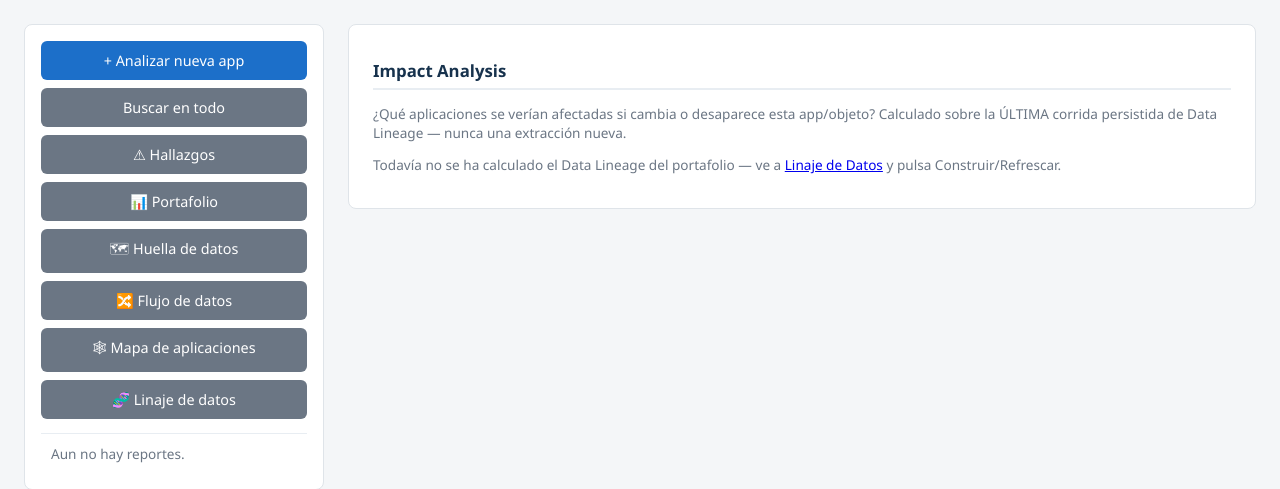
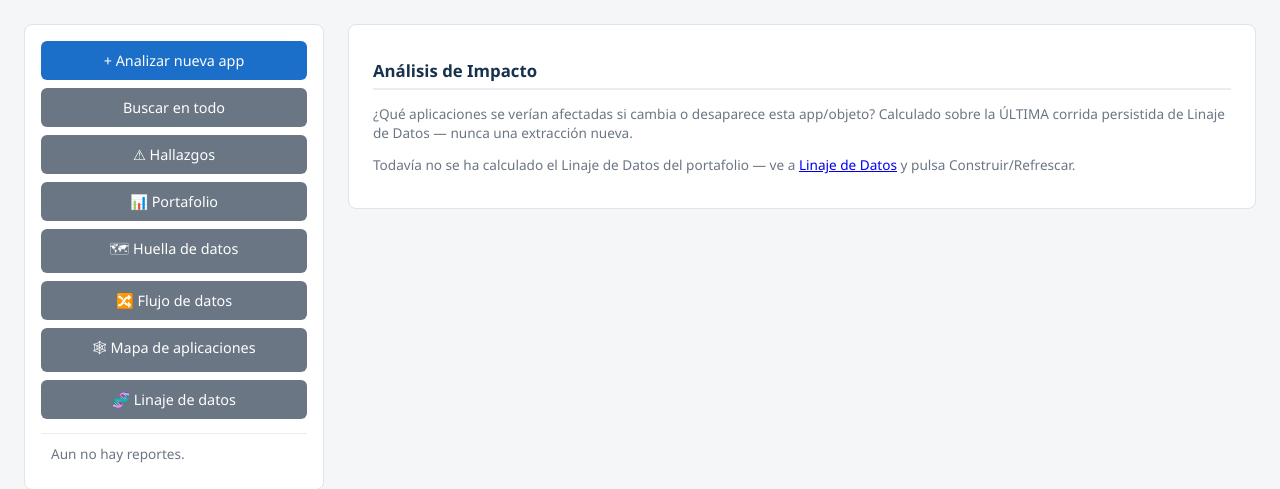
Before and after one commit to EduardoPizzano/QAPV-LegacyAppAnalyzer, a Flask app: page /lineage/impact in a window 1280 px wide. Shown: the part 64-553 px from the top of the page. Run offline with Flask 3, Linux system fonts and the light colour scheme; data that the repository does not hold is empty; some libraries are stand-ins or nearby versions.

Commit message:
fix: complete data lineage i18n

```diff
--- a/app.py
+++ b/app.py
@@ -635,11 +635,11 @@ def lineage_build():
     try:
         summary = data_lineage.run_lineage_build(triggered_by="manual")
     except Exception as e:
-        flash(_("Error al construir el Data Lineage: %(err)s") % {"err": e})
+        flash(_("Error al construir el Linaje de Datos: %(err)s") % {"err": e})
         return redirect(url_for("lineage_overview"))
 
     flash(
-        _("Data Lineage reconstruido: %(apps)s app(s), %(edges)s relacion(es) de linaje.")
+        _("Linaje de Datos reconstruido: %(apps)s app(s), %(edges)s relacion(es) de linaje.")
         % {"apps": summary.app_count, "edges": summary.edge_count}
     )
     return redirect(url_for("lineage_overview"))
--- a/templates/lineage_application_detail.html
+++ b/templates/lineage_application_detail.html
@@ -7,13 +7,13 @@
     <p class="muted">
         <a href="{{ url_for('app_detail', app_id=app.id) }}">{{ _('Ver detalle de la app') }}</a>
         · <a href="{{ url_for('lineage_explorer', app_id=app.id) }}">{{ _('Explorar en vivo') }}</a>
-        · <a href="{{ url_for('lineage_impact_analysis', app_id=app.id) }}">{{ _('Impact analysis') }}</a>
+        · <a href="{{ url_for('lineage_impact_analysis', app_id=app.id) }}">{{ _('Análisis de impacto') }}</a>
     </p>
 
     {% if not run %}
-    <p class="muted">{{ _('Todavía no se ha calculado el Data Lineage del portafolio — ve a') }} <a href="{{ url_for('lineage_overview') }}">{{ _('Linaje de Datos') }}</a> {{ _('y pulsa Construir/Refrescar.') }}</p>
+    <p class="muted">{{ _('Todavía no se ha calculado el Linaje de Datos del portafolio — ve a') }} <a href="{{ url_for('lineage_overview') }}">{{ _('Linaje de Datos') }}</a> {{ _('y pulsa Construir/Refrescar.') }}</p>
     {% elif not classification %}
-    <p class="muted">{{ _('Esta app no participó en la última corrida de Data Lineage (sin evidencia de relaciones productor/consumidor).') }}</p>
+    <p class="muted">{{ _('Esta app no participó en la última corrida de Linaje de Datos (sin evidencia de relaciones productor/consumidor).') }}</p>
     {% else %}
     <div class="exec-summary">
         <div class="exec-stat"><div class="label">{{ _('Clasificación') }}</div><div class="value">{{ classification.classification }}</div></div>
--- a/templates/lineage_impact.html
+++ b/templates/lineage_impact.html
@@ -1,15 +1,15 @@
 {% extends "library_base.html" %}
-{% block title %}{{ _('Impact Analysis') }} — QAPV Legacy App Analyzer{% endblock %}
+{% block title %}{{ _('Análisis de Impacto') }} — QAPV Legacy App Analyzer{% endblock %}
 {% block right %}
 
 <div class="card">
-    <h2>{{ _('Impact Analysis') }}</h2>
+    <h2>{{ _('Análisis de Impacto') }}</h2>
     <p class="muted">
-        {{ _('¿Qué aplicaciones se verían afectadas si cambia o desaparece esta app/objeto? Calculado sobre la ÚLTIMA corrida persistida de Data Lineage — nunca una extracción nueva.') }}
+        {{ _('¿Qué aplicaciones se verían afectadas si cambia o desaparece esta app/objeto? Calculado sobre la ÚLTIMA corrida persistida de Linaje de Datos — nunca una extracción nueva.') }}
     </p>
 
     {% if not run %}
-    <p class="muted">{{ _('Todavía no se ha calculado el Data Lineage del portafolio — ve a') }} <a href="{{ url_for('lineage_overview') }}">{{ _('Linaje de Datos') }}</a> {{ _('y pulsa Construir/Refrescar.') }}</p>
+    <p class="muted">{{ _('Todavía no se ha calculado el Linaje de Datos del portafolio — ve a') }} <a href="{{ url_for('lineage_overview') }}">{{ _('Linaje de Datos') }}</a> {{ _('y pulsa Construir/Refrescar.') }}</p>
     {% else %}
     <form method="get" action="{{ url_for('lineage_impact_analysis') }}">
         <label for="app_id">{{ _('Aplicación') }}</label>
@@ -30,7 +30,7 @@
 </div>
 
 {% if run and (selected_app_id or object_name) and not result %}
-<div class="card"><p class="muted">{{ _('Esa app no participó en la última corrida de Data Lineage.') }}</p></div>
+<div class="card"><p class="muted">{{ _('Esa app no participó en la última corrida de Linaje de Datos.') }}</p></div>
 {% endif %}
 
 {% if result %}
--- a/templates/lineage_object_detail.html
+++ b/templates/lineage_object_detail.html
@@ -6,13 +6,13 @@
     <h2><code>{{ object_name }}</code></h2>
     <p class="muted">
         <a href="{{ url_for('lineage_explorer', object=object_name) }}">{{ _('Explorar en vivo') }}</a>
-        · <a href="{{ url_for('lineage_impact_analysis', object=object_name) }}">{{ _('Impact analysis') }}</a>
+        · <a href="{{ url_for('lineage_impact_analysis', object=object_name) }}">{{ _('Análisis de impacto') }}</a>
     </p>
 
     {% if not run %}
-    <p class="muted">{{ _('Todavía no se ha calculado el Data Lineage del portafolio — ve a') }} <a href="{{ url_for('lineage_overview') }}">{{ _('Linaje de Datos') }}</a> {{ _('y pulsa Construir/Refrescar.') }}</p>
+    <p class="muted">{{ _('Todavía no se ha calculado el Linaje de Datos del portafolio — ve a') }} <a href="{{ url_for('lineage_overview') }}">{{ _('Linaje de Datos') }}</a> {{ _('y pulsa Construir/Refrescar.') }}</p>
     {% elif not stats %}
-    <p class="muted">{{ _('Este objeto no participó en la última corrida de Data Lineage.') }}</p>
+    <p class="muted">{{ _('Este objeto no participó en la última corrida de Linaje de Datos.') }}</p>
     {% else %}
     <div class="exec-summary">
         <div class="exec-stat"><div class="label">{{ _('Tipo') }}</div><div class="value">{{ stats.object_kind }}</div></div>
--- a/templates/lineage_overview.html
+++ b/templates/lineage_overview.html
@@ -13,7 +13,7 @@
     </p>
 
     <form method="post" action="{{ url_for('lineage_build') }}" onsubmit="return confirm('{{ _('Esto recorre el portafolio completo y puede tardar — ¿continuar?') }}');">
-        <button type="submit" class="btn">{{ _('Construir / Refrescar Data Lineage') }}</button>
+        <button type="submit" class="btn">{{ _('Construir / Refrescar Linaje de Datos') }}</button>
     </form>
 
     {% if run %}
@@ -22,7 +22,7 @@
         — {{ run.app_count }} {{ _('app(s)') }}, {{ run.edge_count }} {{ _('relación(es) de linaje') }}.
     </p>
     {% else %}
-    <p class="muted" style="margin-top:10px;">{{ _('Nunca se ha calculado el Data Lineage de este portafolio todavía.') }}</p>
+    <p class="muted" style="margin-top:10px;">{{ _('Nunca se ha calculado el Linaje de Datos de este portafolio todavía.') }}</p>
     {% endif %}
 </div>
 
```
Also changed, not shown: translations/en/LC_MESSAGES/messages.po, 2 other files.
